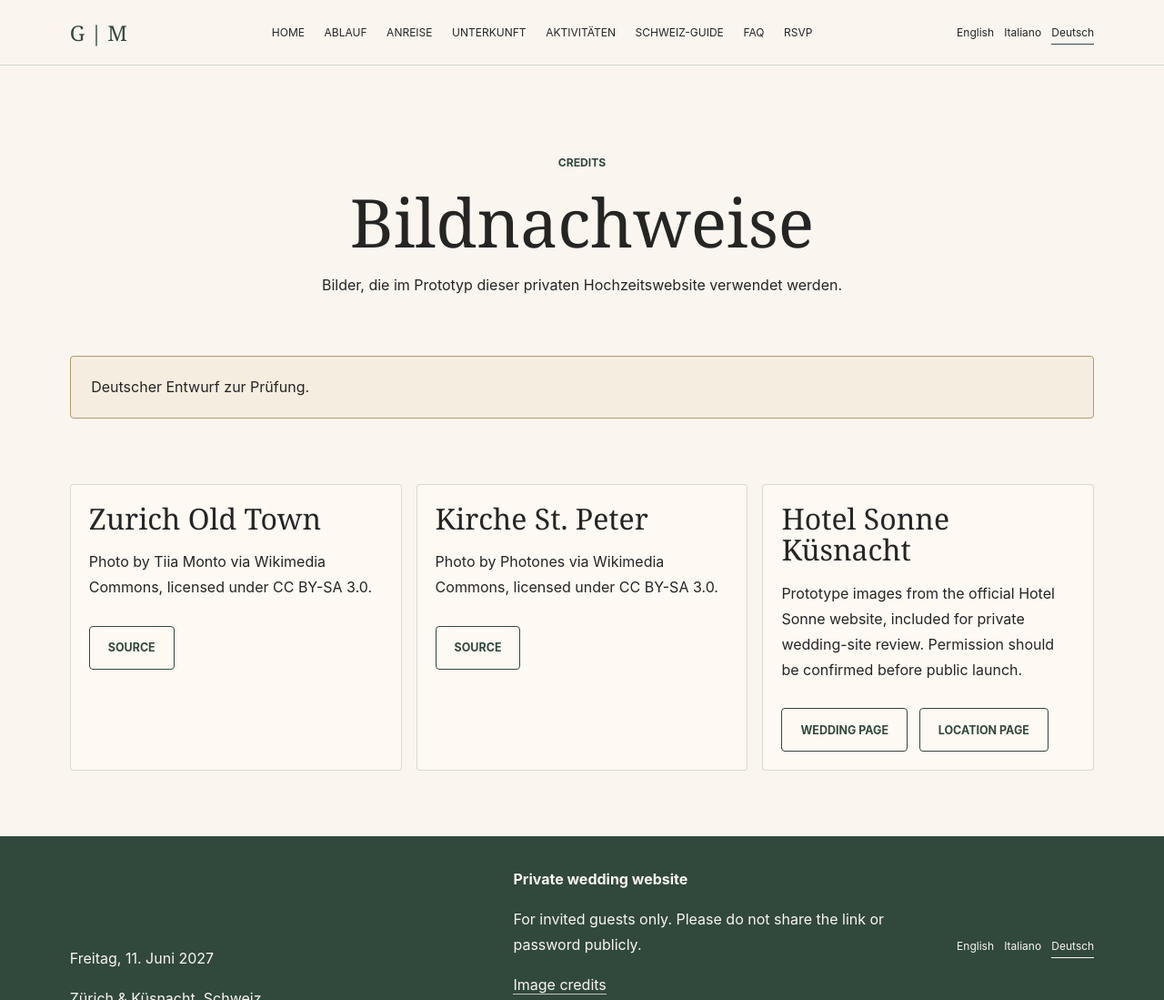
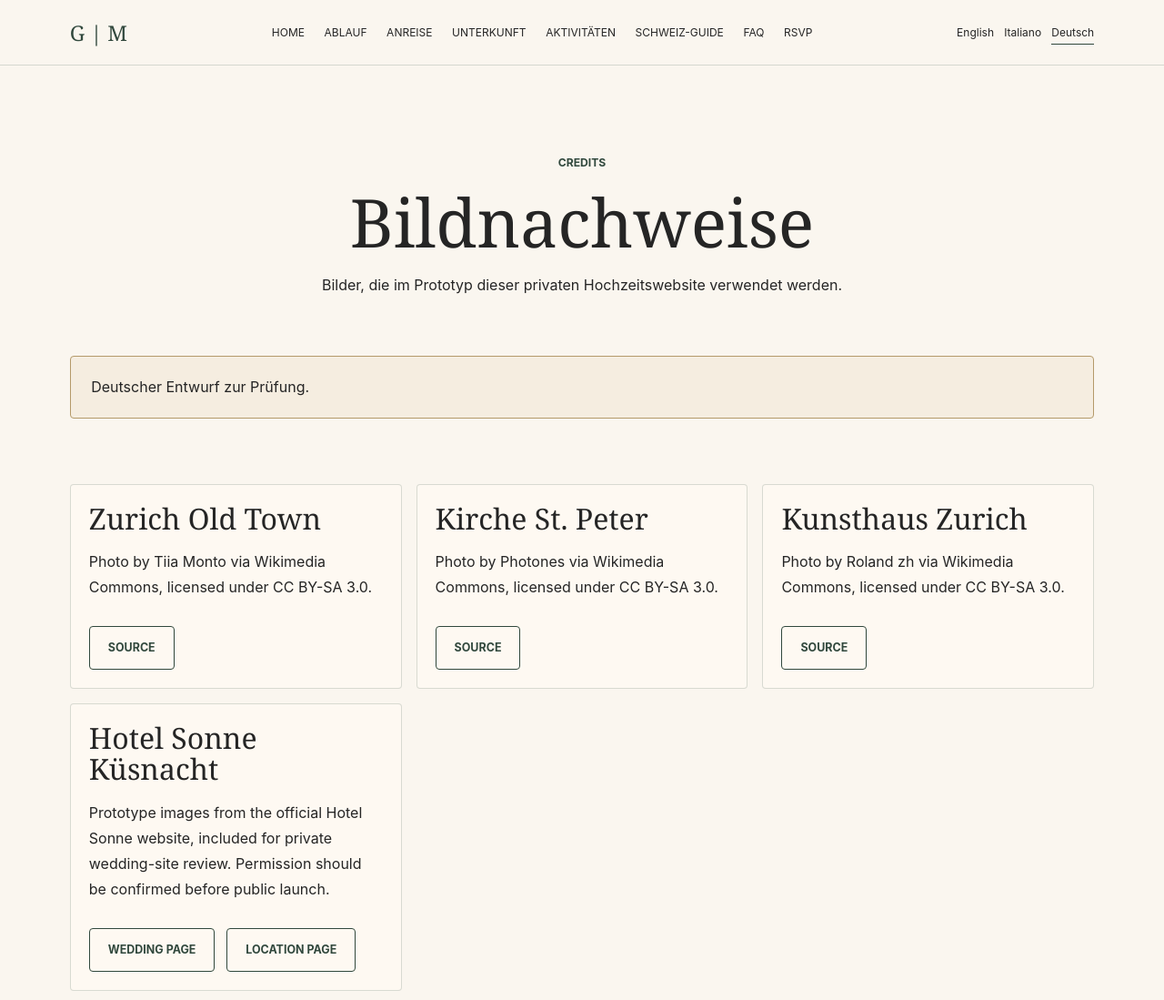
Before and after one commit to ManfrediC/wedding-website, an Astro site: page /de/credits/ in a window 1280 px wide. Shown: the top 1099 px of the page at 91% size. Built offline with nearby package versions, Linux system fonts and the light colour scheme; Astro itself is replaced by a stand-in of ours.

Commit message:
Use Kunsthaus photo for museums card

```diff
--- a/src/data/content.ts
+++ b/src/data/content.ts
@@ -349,8 +349,8 @@ export const pages: Record<Lang, Record<PageKey, PageContent>> = {
             { label: 'Museum Rietberg', href: 'https://www.zuerich.com/en/visit/culture/museum-rietberg' },
             { label: 'Lindt', href: 'https://www.lindt-home-of-chocolate.com/en/' },
           ],
-          image: '/images/places/st-peter-zurich.jpg',
-          imageAlt: 'Kirche St. Peter in Zurich',
+          image: '/images/places/kunsthaus-zurich.jpg',
+          imageAlt: 'Kunsthaus Zurich at Heimplatz',
         },
         {
           title: 'Lake and water',
@@ -508,6 +508,11 @@ export const pages: Record<Lang, Record<PageKey, PageContent>> = {
           links: [{ label: 'Source', href: 'https://commons.wikimedia.org/wiki/File:Kirche_St._Peter_Z%C3%BCrich.jpg' }],
         },
         {
+          title: 'Kunsthaus Zurich',
+          body: 'Photo by Roland zh via Wikimedia Commons, licensed under CC BY-SA 3.0.',
+          links: [{ label: 'Source', href: 'https://commons.wikimedia.org/wiki/File:Kunsthaus_Z%C3%BCrich_-_Heimplatz_2011-08-06_18-46-28_ShiftN.jpg' }],
+        },
+        {
           title: 'Hotel Sonne Küsnacht',
           body: 'Prototype images from the official Hotel Sonne website, included for private wedding-site review. Permission should be confirmed before public launch.',
           links: [
```
Also changed, not shown: CONTINUITY.md (+1 -0 lines), doc/assets/image_sources.md (+1 -0 lines), public/images/places/kunsthaus-zurich.jpg (added).
